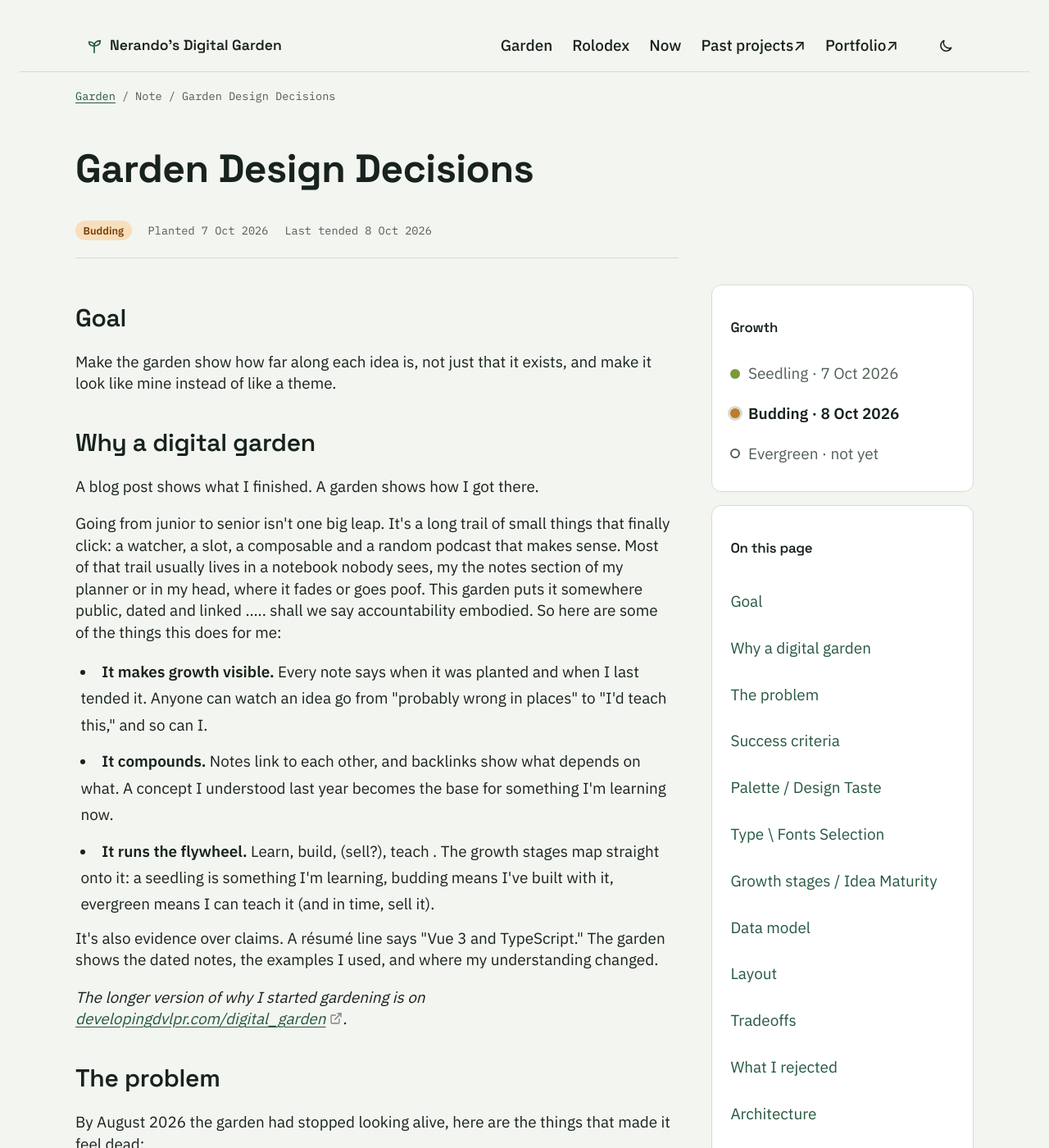
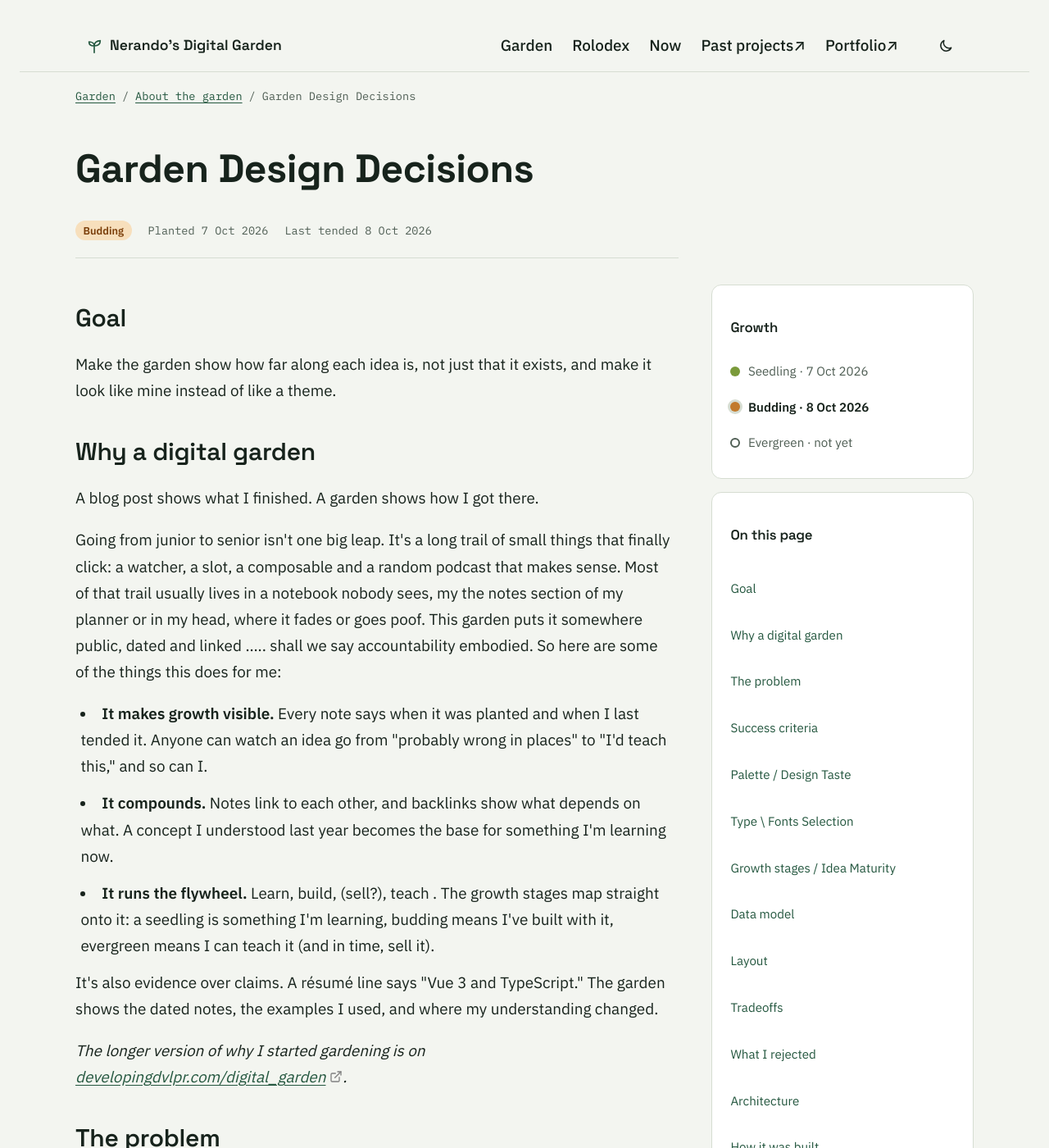
Before and after one commit to Nerajno/digital_garden, a Jekyll site: the page built from _notes/Public/Garden Design Decisions.md, in a window 1280 px wide and 1400 px high. Shown: the whole window at 82% size. Built offline with Jekyll 4.4.1, drawn with Linux system fonts in a browser that asks for light colours.

Commit message:
fix: note page polish: prose rhythm, inline code, sidebar scale, breadcrumb and stage links (#53) (#59)
- p and li share line-height 1.7; inline code in IBM Plex Mono at 0.88em
- sidebar card items 0.8em so card titles lead
- middle breadcrumb is the note's type shelf from _data/note_types.yml
- stage chip links to /notes?view=stage with the stage meaning from _data/stages.yml

Facilitated-by: Claude Opus 5.5 <noreply@anthropic.com>

```diff
--- a/_layouts/Post.html
+++ b/_layouts/Post.html
@@ -155,7 +155,8 @@
                 <nav class="breadcrumb-trail" aria-label="Breadcrumb">
                     <ol>
                         <li><a href="{{ '/notes' | relative_url }}">Garden</a></li>
-                        <li>{{ note_kind }}</li>
+                        {%- assign note_type = site.data.note_types | where: "id", page.type | first %}
+                        <li>{% if note_type %}<a href="{{ '/notes' | relative_url }}#shelf-{{ note_type.id }}">{{ note_type.label }}</a>{% else %}{{ note_kind }}{% endif %}</li>
                         <li aria-current="page">{{ page.title }}</li>
                     </ol>
                 </nav>
@@ -164,7 +165,8 @@
                     {%- if valid_stage or page.date or page.tended -%}
                     <p class="note-meta">
                         {%- if valid_stage -%}
-                        <span class="stage-chip stage-chip--{{ page.stage }}">{{ page.stage | capitalize }}</span>
+                        {%- assign note_stage = site.data.stages | where: "id", page.stage | first -%}
+                        <a class="stage-chip stage-chip--{{ page.stage }} stage-chip--link" href="{{ '/notes?view=stage' | relative_url }}" title="{{ note_stage.meaning }}">{{ page.stage | capitalize }}<span class="is-sr-only">: {{ note_stage.meaning }} See all stages</span></a>
                         {%- endif -%}
                         {%- if page.date -%}
                         <span class="note-date">Planted <time datetime="{{ page.date | date: '%Y-%m-%d' }}">{{ page.date | date: '%-d %b %Y' }}</time></span>
--- a/assets/css/garden.css
+++ b/assets/css/garden.css
@@ -489,6 +489,13 @@ html[data-theme="dark"] .theme-toggle__moon { display: none; }
 }
 .note-article { min-width: 0; }
 .note-article .content { color: var(--ink); line-height: 1.7; }
+/* Prose rhythm (#53): one line-height for paragraphs and list items; inline code in Plex Mono, a step smaller */
+.note-article .content p,
+.note-article .content li { line-height: 1.7; }
+.note-article .content code:not(pre code) { font-family: var(--font-mono); font-size: 0.88em; }
+/* The note's stage chip links to the stage view; hover shows the stage meaning */
+a.stage-chip--link { text-decoration: none; }
+a.stage-chip--link:hover { text-decoration: underline; text-underline-offset: 2px; }
 /* Quotes as a quiet card, not a coloured rule (#53) */
 .note-article .content blockquote {
     margin: 1.5rem 0;
@@ -539,6 +546,8 @@ pre.highlight {
 }
 
 .note-sidebar { display: grid; gap: 1rem; position: sticky; top: 1.5rem; }
+/* Card items sit a step below the card titles (#53) */
+.note-sidebar li { font-size: 0.8em; }
 .note-card {
     background: var(--surface);
     border: 1px solid var(--line);
```
